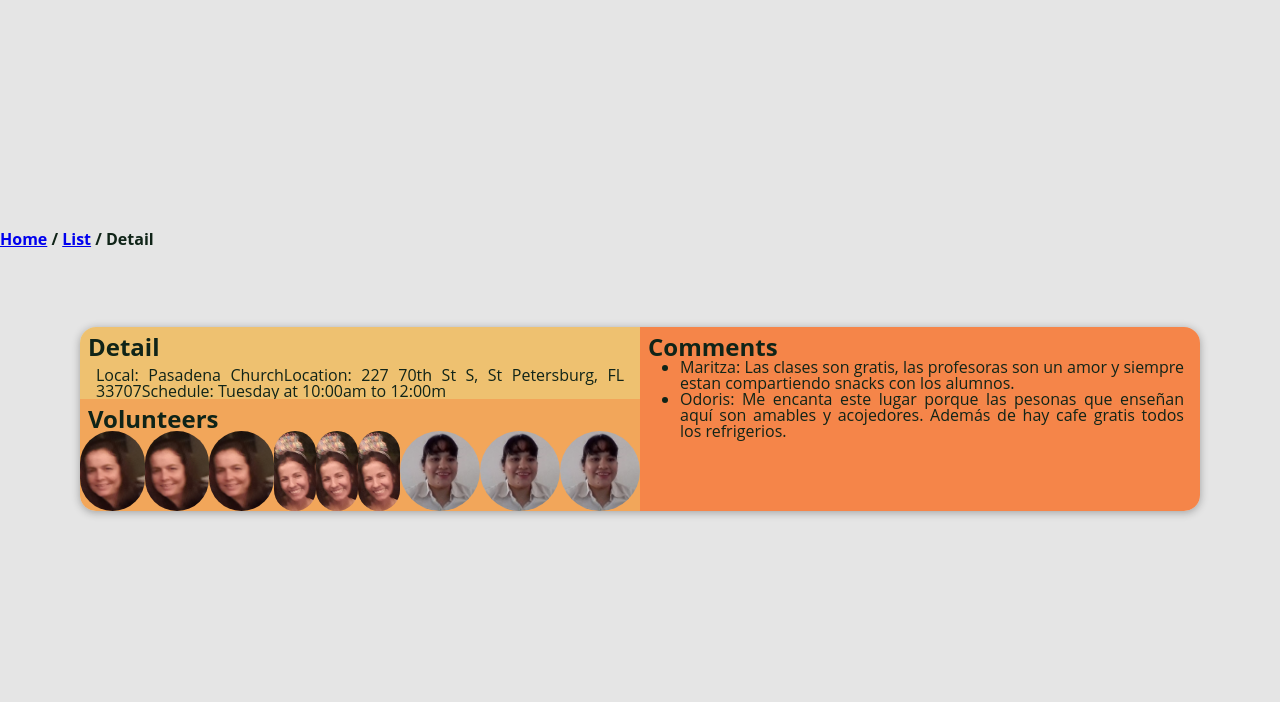
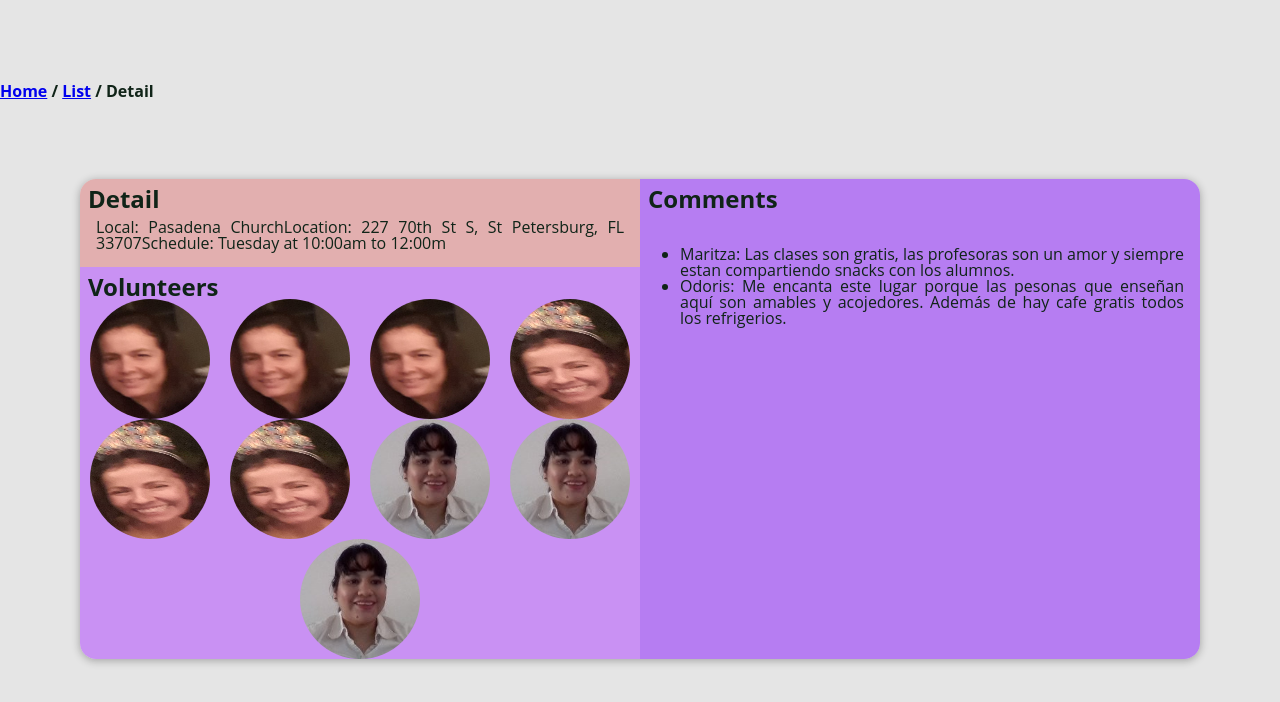
Before and after one commit to Elro1118/capstone, a React (Create React App) app: page /List/Detail/1 in a window 1280 px wide. Shown: the top 702 px of the page. Built offline with nearby package versions, Linux system fonts and the light colour scheme.

Commit message:
DetailForm

```diff
--- a/src/components/Home.js
+++ b/src/components/Home.js
@@ -28,7 +28,8 @@ class Home extends Component {
           <img
             src={homePicture}
             alt="Tim Mossholder on Unsplash"
-            height="100%"
+            height="400"
+            width="600"
           />
           <div className="home-section">
             <div className="resume">
--- a/src/index.css
+++ b/src/index.css
@@ -216,7 +216,7 @@ body {
 .comment-list {
   display: flex;
   flex-flow: column wrap;
-  background-color: #f58549;
+  background-color: #b67df2;
   border-top-right-radius: 1rem;
   border-bottom-right-radius: 1rem;
 }
@@ -240,7 +240,7 @@ body {
 
 .volunteer-list {
   flex: 1;
-  background-color: #f2a65a;
+  background-color: #c991f3;
   border-bottom-left-radius: 1rem;
 }
 
@@ -252,20 +252,21 @@ body {
 .frame-picture {
   display: flex;
   flex-flow: row wrap;
-  justify-content: space-evenly;
+  justify-content: space-around;
 }
 
 .frame-picture img {
-  flex: 1rem;
-  width: 5rem;
-  height: 5rem;
+  min-width: 120px;
+  min-height: 120px;
+  max-width: 120px;
+  max-height: 120px;
   object-fit: fill;
   border-radius: 5rem;
 }
 
 .detail-section {
   flex: 1;
-  background-color: #eec170;
+  background-color: #e2afaf;
   border-top-left-radius: 1rem;
   display: flex;
   flex-flow: column wrap;
@@ -283,6 +284,7 @@ body {
   padding-left: 1rem;
   text-align: justify;
   padding-right: 1rem;
+  padding-bottom: 1rem;
 }
 
 /* LocalDetail component begins */
```
Also changed, not shown: 1 other file (tests, documents, lock files or other folders).
